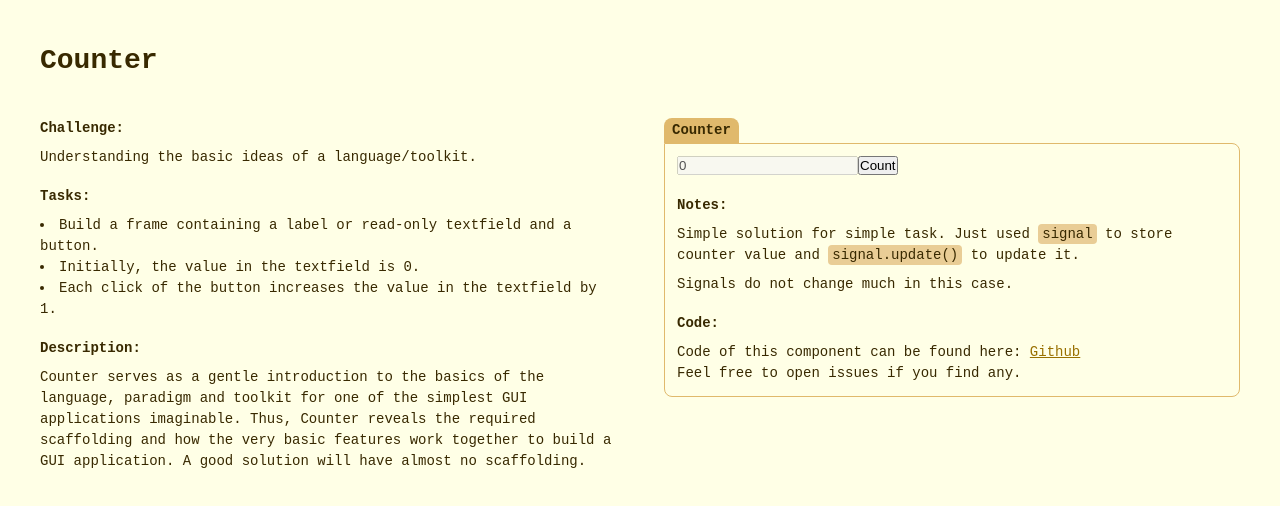
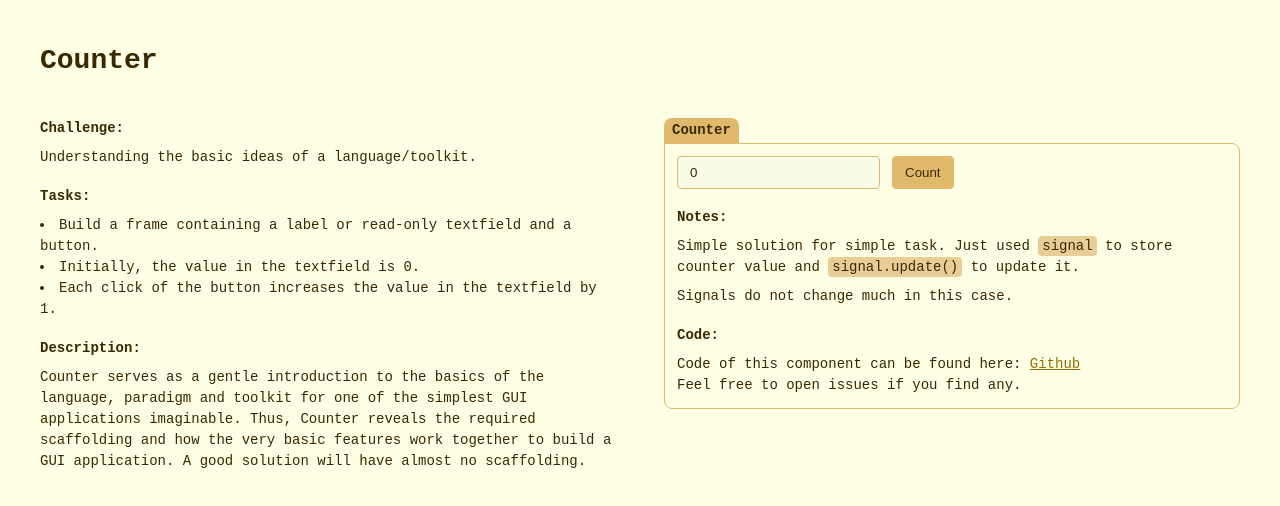
Before and after one commit to mikhail-filin/7guis-angular16, an Angular app: page /features/counter in a window 1280 px wide. Shown: the top 506 px of the page. Built offline with nearby package versions, Linux system fonts and the light colour scheme.

Commit message:
Update style of solutions (#17)

```diff
--- a/src/app/page-features/components/guis/counter/counter.component.html
+++ b/src/app/page-features/components/guis/counter/counter.component.html
@@ -1,7 +1,9 @@
 <input disabled
        id="counterInput"
+       class="input-base"
        [value]="counter()" />
 <button id="counterButton"
+        class="button-base"
         (click)="incrementValue()">
     Count
 </button>
--- a/src/app/page-features/components/guis/counter/counter.component.scss
+++ b/src/app/page-features/components/guis/counter/counter.component.scss
@@ -0,0 +1,7 @@
+@use 'src/styles/variables';
+
+:host {
+	display: flex;
+	align-items: center;
+	gap: variables.$gap;
+}
--- a/src/app/page-features/components/guis/flight-booker/flight-booker.component.html
+++ b/src/app/page-features/components/guis/flight-booker/flight-booker.component.html
@@ -1,5 +1,6 @@
 <select [ngModel]="selectedFlightType()"
         id="selectedFlightTypeSelect"
+        class="input-base"
         (ngModelChange)="selectedFlightType.set($event)">
     <option *ngFor="let flightType of flightTypes"
             [value]="flightType.value">
@@ -9,16 +10,19 @@
 
 <input type="date"
        id="startDateInput"
+       class="input-base"
        [valueAsDate]="startDate()"
        (change)="setNewDate(startDate, $event)"/>
 
 <input type="date"
        id="endDateInput"
+       class="input-base"
        [valueAsDate]="endDate()"
        [disabled]="isOneWay()"
        (change)="setNewDate(endDate, $event)"/>
 
 <button id="bookFlightButton"
+        class="button-base"
         [disabled]="!isStartDateValid()"
         (click)="bookFlight()">
     Book
--- a/src/app/page-features/components/guis/temperature-converter/temperature-converter.component.html
+++ b/src/app/page-features/components/guis/temperature-converter/temperature-converter.component.html
@@ -1,11 +1,15 @@
 <input type="number"
        id="celsius"
+       class="input-base temperature-converter-input"
        [ngModel]="celsius() | number: '0.0-2'"
        (ngModelChange)="celsiusChange($event)">
 <label for="celsius">Celsius</label>
 
+<span><=></span>
+
 <input type="number"
        id="fahrenheit"
+       class="input-base temperature-converter-input"
        [ngModel]="fahrenheit()  | number: '0.0-2'"
        (ngModelChange)="fahrenheitChange($event)">
 <label for="fahrenheit">Fahrenheit</label>
--- a/src/app/page-features/components/guis/temperature-converter/temperature-converter.component.scss
+++ b/src/app/page-features/components/guis/temperature-converter/temperature-converter.component.scss
@@ -0,0 +1,11 @@
+@use 'src/styles/variables';
+
+:host {
+	display: flex;
+	align-items: center;
+	gap: variables.$gap;
+}
+
+.temperature-converter-input {
+	width: 100%;
+}
--- a/src/styles.scss
+++ b/src/styles.scss
@@ -59,6 +59,34 @@ code {
 	border-radius: 4px;
 }
 
+label {
+	cursor: pointer;
+}
+
+.button-base {
+	border: 1px solid colors.$dark-bg;
+	padding: variables.$gap-sm variables.$gap;
+	background: colors.$dark-bg;
+	border-radius: 4px;
+	color: colors.$text-primary;
+	cursor: pointer;
+
+	&:hover {
+		background: lighten(colors.$light-bg, 5%);
+	}
+}
+
+.input-base {
+	border: 1px solid colors.$dark-bg;
+	padding: variables.$gap-sm variables.$gap;
+	border-radius: 4px;
+	color: colors.$text-primary;
+
+	&[disabled] {
+		cursor: not-allowed;
+	}
+}
+
 @media (max-width: variables.$breakpoint-sm) {
 	body {
 		padding: 20px;
```
